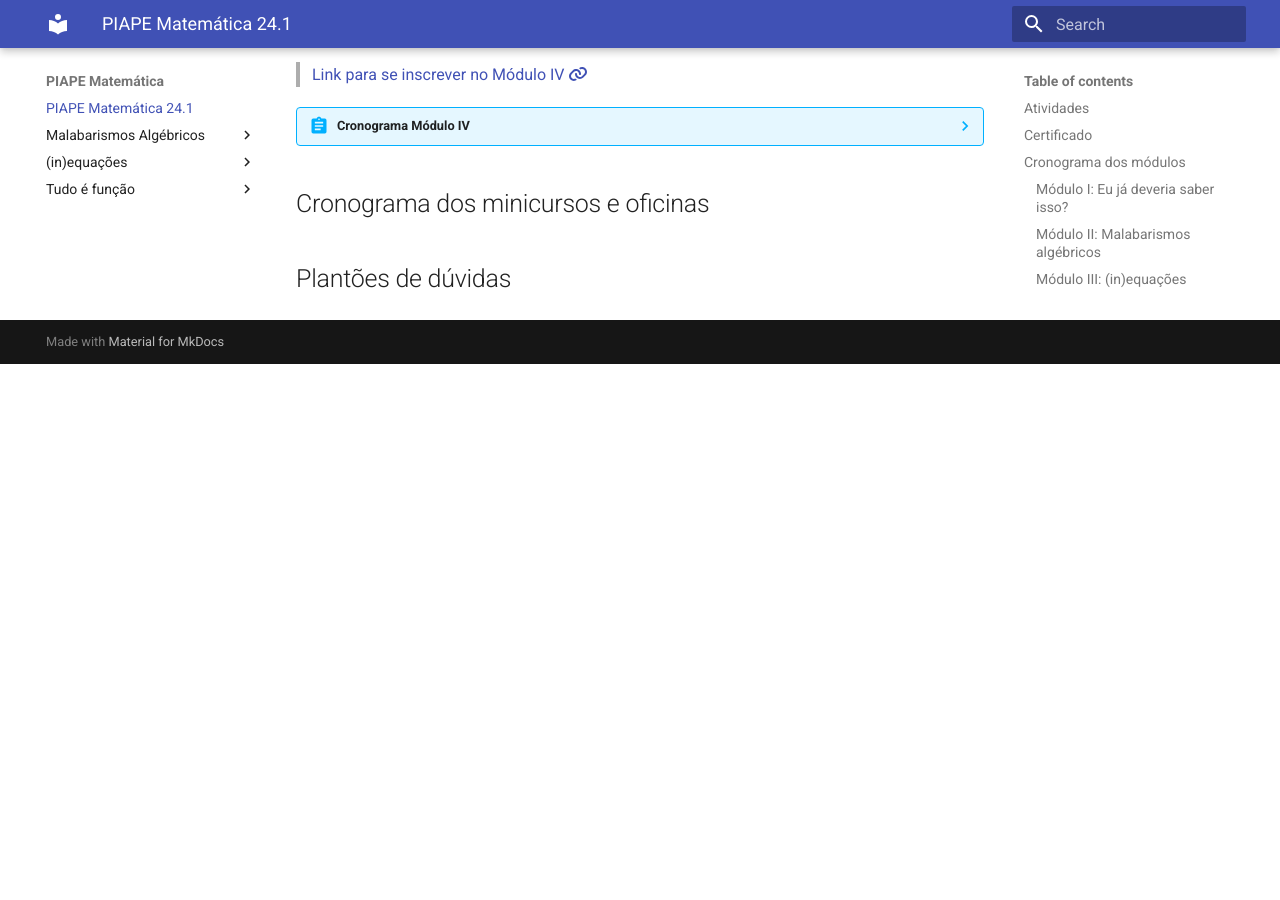
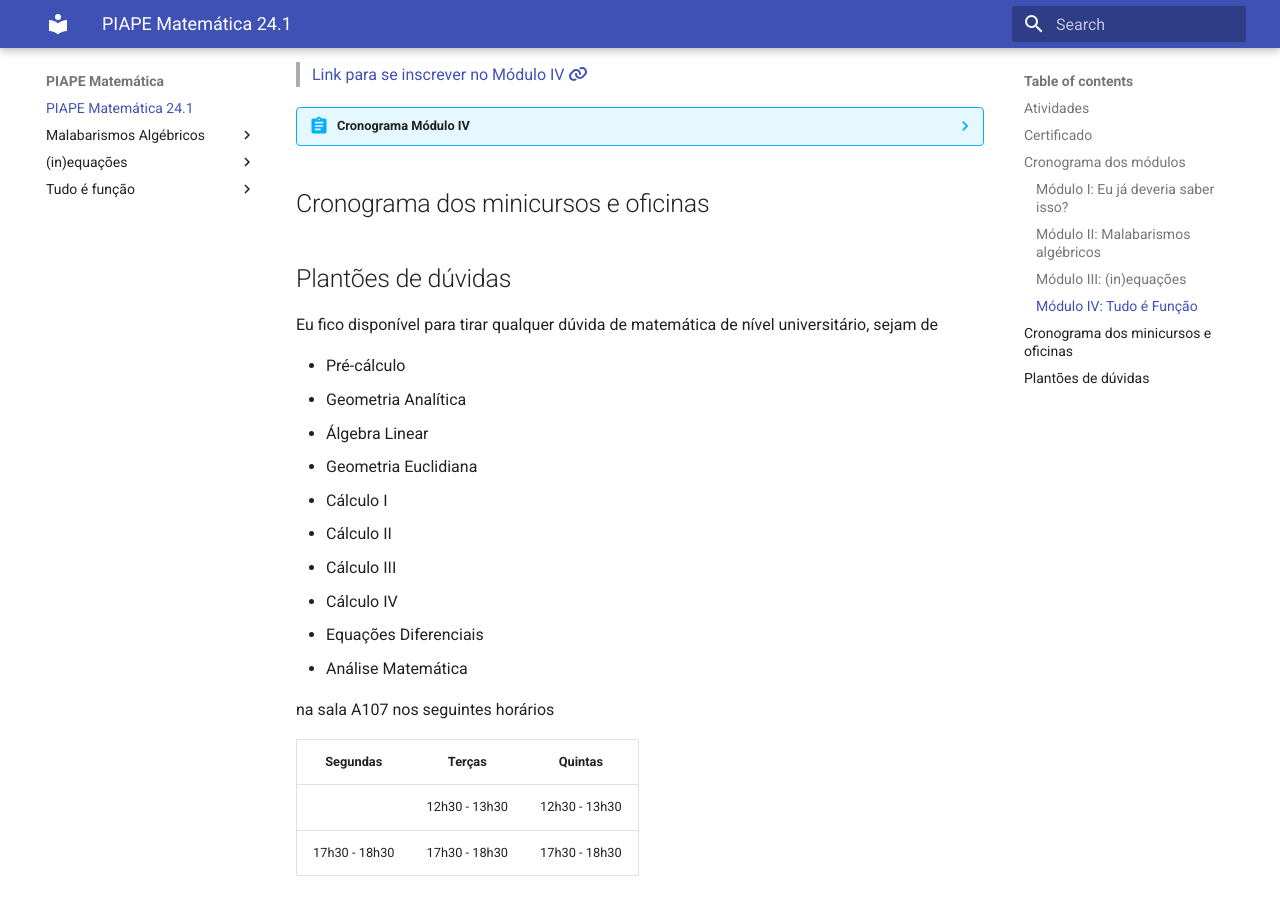
Before and after one commit to LFBossa/PIAPE-Matematica, an MkDocs documentation site: the page built from docs/index.md, in a window 1280 px wide and 900 px high, scrolled down 1695 px. Built offline with MkDocs 1.6.1 and Material for MkDocs 9.7.7, drawn with Linux system fonts in a browser that asks for light colours; emoji names are drawn with the system emoji font; before the commit the page ends 2059 px from its top, so only the background shows below that.

Commit message:
Adiciona horários de plantões de dúvidas de matemática

```diff
--- a/docs/index.md
+++ b/docs/index.md
@@ -114,3 +114,23 @@
 ## Cronograma dos minicursos e oficinas
 
 ## Plantões de dúvidas
+
+Eu fico disponível para tirar qualquer dúvida de matemática de nível universitário, sejam de
+
+- Pré-cálculo
+- Geometria Analítica
+- Álgebra Linear
+- Geometria Euclidiana
+- Cálculo I
+- Cálculo II
+- Cálculo III
+- Cálculo IV
+- Equações Diferenciais
+- Análise Matemática
+
+na sala A107 nos seguintes horários
+
+| Segundas      | Terças        | Quintas       |
+| :--------:    | :------:      | :-------:     |
+|               | 12h30 - 13h30 | 12h30 - 13h30 |
+| 17h30 - 18h30 | 17h30 - 18h30 | 17h30 - 18h30 |
```
